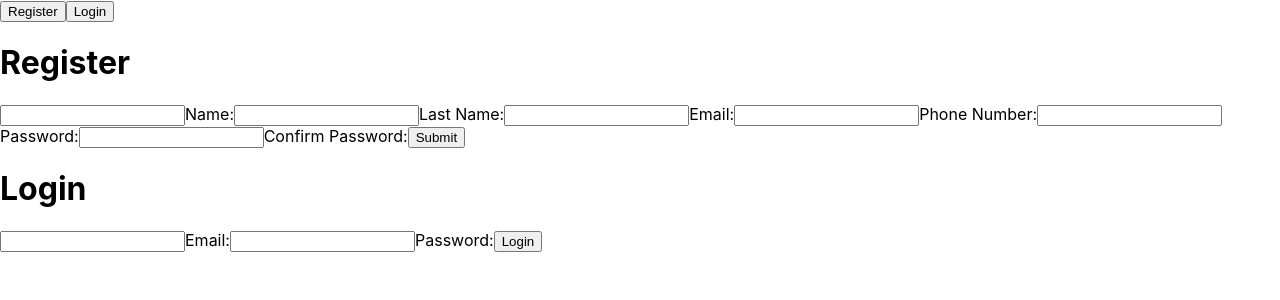
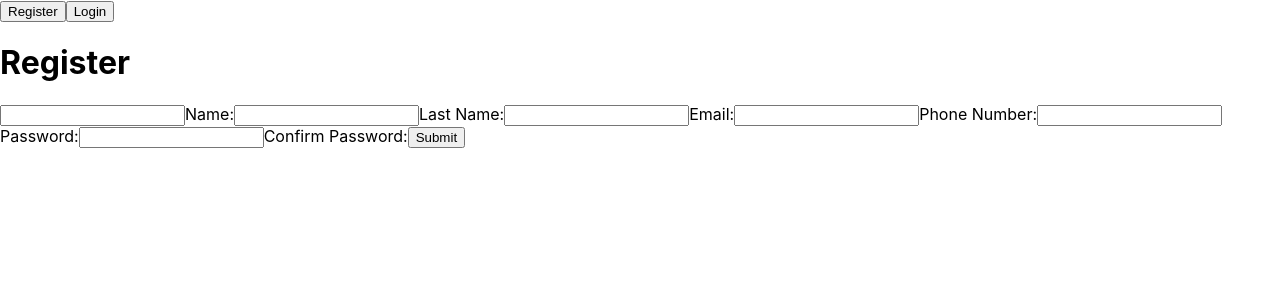
Before and after one commit to Eshhaa11/React-lesson1, a React (Create React App) app: page / in a window 1280 px wide. Shown: the top 300 px of the page. Built offline with nearby package versions, Linux system fonts and the light colour scheme.

Commit message:
feat: Conditionally render FormComponent or LogInComponent based on form state

```diff
--- a/src/App.js
+++ b/src/App.js
@@ -13,10 +13,10 @@ const App = () => {
     <div>
       <button onClick={handleForm} value="register">Register</button>
       <button onClick={handleForm} value="login">Login</button>
-
-
-      <FormComponent />
+      {formState === "register" ?
+      <FormComponent /> :
       <LogInComponent />
+      }
     </div>
   );
 }
```
